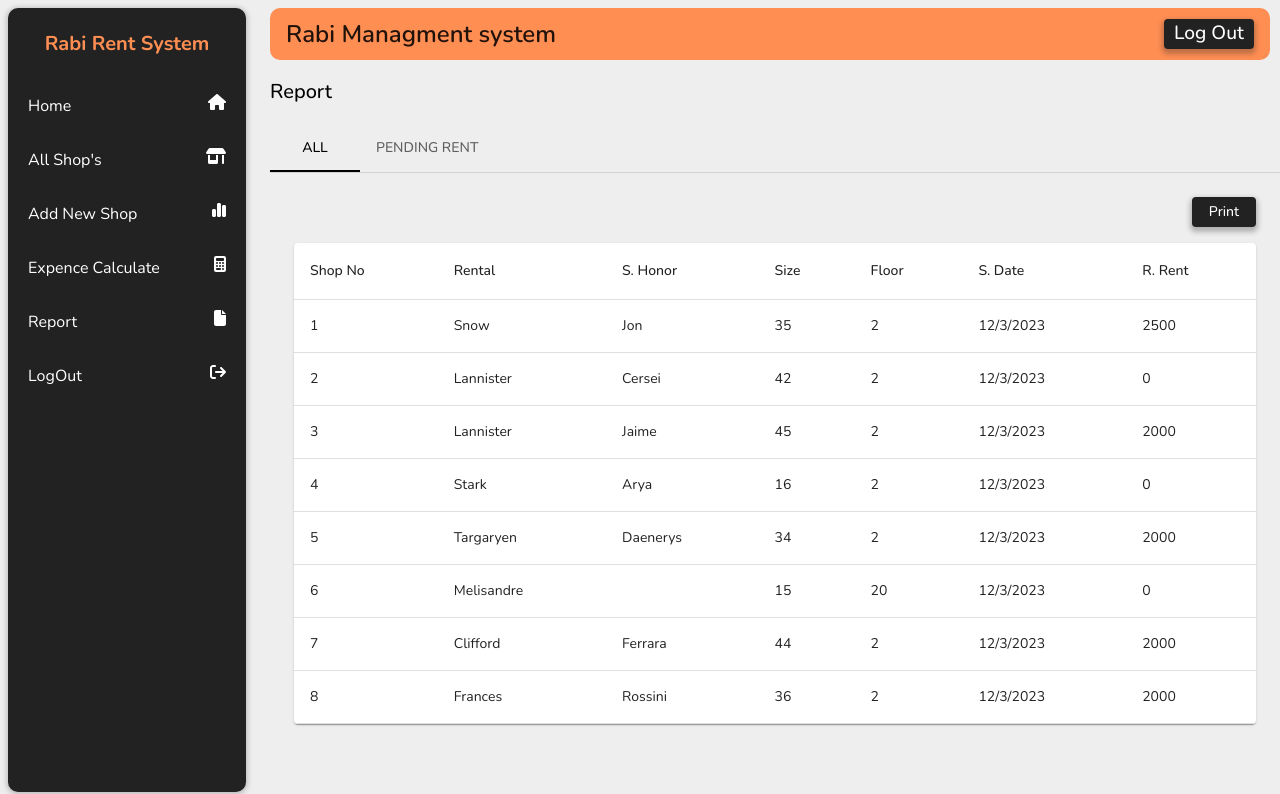
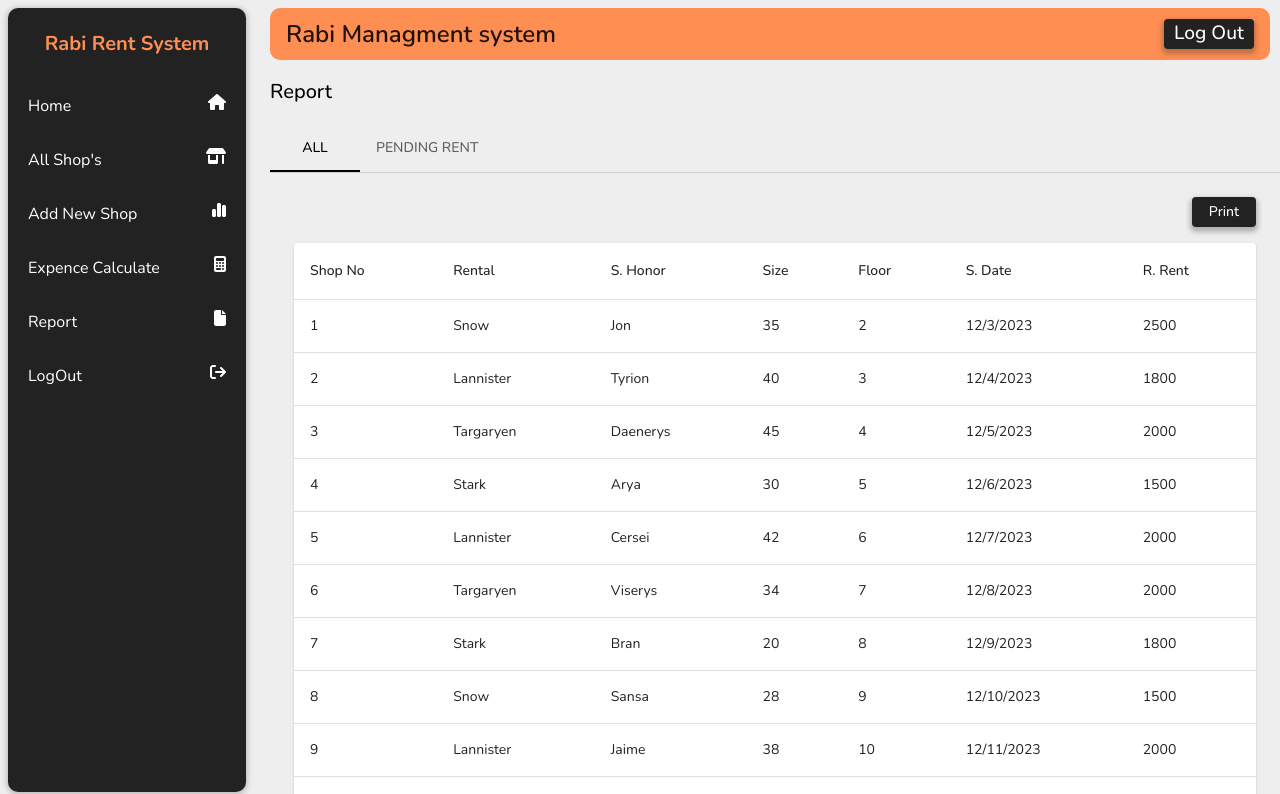
Before and after one commit to ProgrammingWithMudassar/Rabi_plaza_Managmenrt, a React (Vite) app: page /report in a window 1280 px wide. Shown: the top 794 px of the page. Built offline with nearby package versions, Linux system fonts and the light colour scheme.

Commit message:
update code

```diff
--- a/src/Data/DummyData.js
+++ b/src/Data/DummyData.js
@@ -65,12 +65,44 @@ export const HomeCardData = [
 ]
 
 export const  rows = [
-    { id: 1, Shop_No: 1, rental: 'Snow',      email:"abcd123@gmail.com",m_num:300,S_honor: 'Jon', size: 35, floor: 2, S_date: "12/3/2023", r_rent: 2500 },
-    { id: 2, Shop_No: 2, rental: 'Lannister', email:"abcd123@gmail.com",m_num:300,S_honor: 'Cersei', size: 42, floor: 2, S_date: "12/3/2023", r_rent: 0 },
-    { id: 3, Shop_No: 3, rental: 'Lannister', email:"abcd123@gmail.com",m_num:300,S_honor: 'Jaime', size: 45, floor: 2, S_date: "12/3/2023", r_rent: 2000 },
-    { id: 4, Shop_No: 4, rental: 'Stark',     email:"abcd123@gmail.com",m_num:310,S_honor: 'Arya', size: 16, floor: 2, S_date: "12/3/2023", r_rent: 0 },
-    { id: 5, Shop_No: 5, rental: 'Targaryen', email:"abcd123@gmail.com",m_num:312,S_honor: 'Daenerys', size: 34, floor: 2, S_date: "12/3/2023", r_rent: 2000 },
-    { id: 6, Shop_No: 6, rental: 'Melisandre',email:"abcd123@gmail.com",m_num:345,S_honor: null, size: 15, floor: 20, S_date: "12/3/2023", r_rent: 0 },
-    { id: 7, Shop_No: 7, rental: 'Clifford',  email:"abcd123@gmail.com",m_num:306,S_honor: 'Ferrara', size: 44, floor: 2, S_date: "12/3/2023", r_rent: 2000 },
-    { id: 8, Shop_No: 8, rental: 'Frances',   email:"abcd123@gmail.com",m_num:300,S_honor: 'Rossini', size: 36, floor: 2, S_date: "12/3/2023", r_rent: 2000 },
-  ];
+//     { id: 1, Shop_No: 1, rental: 'Snow',      email:"abcd123@gmail.com",m_num:300,S_honor: 'Jon', size: 35, floor: 2, S_date: "12/3/2023", r_rent: 2500 },
+//     { id: 2, Shop_No: 2, rental: 'Lannister', email:"abcd123@gmail.com",m_num:300,S_honor: 'Cersei', size: 42, floor: 2, S_date: "12/3/2023", r_rent: 0 },
+//     { id: 3, Shop_No: 3, rental: 'Lannister', email:"abcd123@gmail.com",m_num:300,S_honor: 'Jaime', size: 45, floor: 2, S_date: "12/3/2023", r_rent: 2000 },
+//     { id: 4, Shop_No: 4, rental: 'Stark',     email:"abcd123@gmail.com",m_num:310,S_honor: 'Arya', size: 16, floor: 2, S_date: "12/3/2023", r_rent: 0 },
+//     { id: 5, Shop_No: 5, rental: 'Targaryen', email:"abcd123@gmail.com",m_num:312,S_honor: 'Daenerys', size: 34, floor: 2, S_date: "12/3/2023", r_rent: 2000 },
+//     { id: 6, Shop_No: 6, rental: 'Melisandre',email:"abcd123@gmail.com",m_num:345,S_honor: null, size: 15, floor: 20, S_date: "12/3/2023", r_rent: 0 },
+//     { id: 7, Shop_No: 7, rental: 'Clifford',  email:"abcd123@gmail.com",m_num:306,S_honor: 'Ferrara', size: 44, floor: 2, S_date: "12/3/2023", r_rent: 2000 },
+//     { id: 8, Shop_No: 8, rental: 'Frances',   email:"abcd123@gmail.com",m_num:300,S_honor: 'Rossini', size: 36, floor: 2, S_date: "12/3/2023", r_rent: 2000 },
+  { id: 1, Shop_No: 1, rental: 'Snow', email: 'abcd123@gmail.com', m_num: 300, S_honor: 'Jon', size: 35, floor: 2, S_date: '12/3/2023', r_rent: 2500 },
+  { id: 2, Shop_No: 2, rental: 'Lannister', email: 'efgh456@gmail.com', m_num: 310, S_honor: 'Tyrion', size: 40, floor: 3, S_date: '12/4/2023', r_rent: 1800 },
+  { id: 3, Shop_No: 3, rental: 'Targaryen', email: 'ijkl789@gmail.com', m_num: 320, S_honor: 'Daenerys', size: 45, floor: 4, S_date: '12/5/2023', r_rent: 2000 },
+  { id: 4, Shop_No: 4, rental: 'Stark', email: 'mnopq123@gmail.com', m_num: 330, S_honor: 'Arya', size: 30, floor: 5, S_date: '12/6/2023', r_rent: 1500 },
+  { id: 5, Shop_No: 5, rental: 'Lannister', email: 'rstuv456@gmail.com', m_num: 340, S_honor: 'Cersei', size: 42, floor: 6, S_date: '12/7/2023', r_rent: 2000 },
+  { id: 6, Shop_No: 6, rental: 'Targaryen', email: 'wxyz789@gmail.com', m_num: 350, S_honor: 'Viserys', size: 34, floor: 7, S_date: '12/8/2023', r_rent: 2000 },
+  { id: 7, Shop_No: 7, rental: 'Stark', email: 'abcd123@gmail.com', m_num: 360, S_honor: 'Bran', size: 20, floor: 8, S_date: '12/9/2023', r_rent: 1800 },
+  { id: 8, Shop_No: 8, rental: 'Snow', email: 'efgh456@gmail.com', m_num: 370, S_honor: 'Sansa', size: 28, floor: 9, S_date: '12/10/2023', r_rent: 1500 },
+  { id: 9, Shop_No: 9, rental: 'Lannister', email: 'ijkl789@gmail.com', m_num: 380, S_honor: 'Jaime', size: 38, floor: 10, S_date: '12/11/2023', r_rent: 2000 },
+  { id: 10, Shop_No: 10, rental: 'Stark', email: 'mnopq123@gmail.com', m_num: 390, S_honor: 'Arya', size: 25, floor: 11, S_date: '12/12/2023', r_rent: 1500 },
+  { id: 11, Shop_No: 11, rental: 'Targaryen', email: 'rstuv456@gmail.com', m_num: 400, S_honor: 'Daenerys', size: 50, floor: 12, S_date: '12/13/2023', r_rent: 2500 },
+  { id: 12, Shop_No: 12, rental: 'Snow', email: 'wxyz789@gmail.com', m_num: 410, S_honor: 'Jon', size: 42, floor: 13, S_date: '12/14/2023', r_rent: 2000 },
+  { id: 13, Shop_No: 13, rental: 'Lannister', email: 'abcd123@gmail.com', m_num: 420, S_honor: 'Tyrion', size: 30, floor: 14, S_date: '12/15/2023', r_rent: 1500 },
+  { id: 14, Shop_No: 14, rental: 'Targaryen', email: 'efgh456@gmail.com', m_num: 430, S_honor: 'Viserys', size: 35, floor: 15, S_date: '12/16/2023', r_rent: 1800 },
+  { id: 15, Shop_No: 15, rental: 'Stark', email: 'ijkl789@gmail.com', m_num: 440, S_honor: 'Bran', size: 40, floor: 16, S_date: '12/17/2023', r_rent: 2000 },
+  { id: 16, Shop_No: 16, rental: 'Lannister', email: 'mnopq123@gmail.com', m_num: 450, S_honor: 'Cersei', size: 28, floor: 17, S_date: '12/18/2023', r_rent: 1500 },
+  { id: 17, Shop_No: 17, rental: 'Snow', email: 'rstuv456@gmail.com', m_num: 460, S_honor: 'Sansa', size: 38, floor: 18, S_date: '12/19/2023', r_rent: 2000 },
+  { id: 18, Shop_No: 18, rental: 'Targaryen', email: 'wxyz789@gmail.com', m_num: 470, S_honor: 'Daenerys', size: 45, floor: 19, S_date: '12/20/2023', r_rent: 2000 },
+  { id: 19, Shop_No: 19, rental: 'Stark', email: 'abcd123@gmail.com', m_num: 480, S_honor: 'Arya', size: 30, floor: 20, S_date: '12/21/2023', r_rent: 1500 },
+  { id: 20, Shop_No: 20, rental: 'Lannister', email: 'efgh456@gmail.com', m_num: 490, S_honor: 'Jaime', size: 42, floor: 21, S_date: '12/22/2023', r_rent: 2000 },
+  { id: 21, Shop_No: 21, rental: 'Targaryen', email: 'ijkl789@gmail.com', m_num: 500, S_honor: 'Viserys', size: 34, floor: 22, S_date: '12/23/2023', r_rent: 2000 },
+  { id: 22, Shop_No: 22, rental: 'Stark', email: 'mnopq123@gmail.com', m_num: 510, S_honor: 'Bran', size: 20, floor: 23, S_date: '12/24/2023', r_rent: 1800 },
+  { id: 23, Shop_No: 23, rental: 'Snow', email: 'rstuv456@gmail.com', m_num: 520, S_honor: 'Sansa', size: 28, floor: 24, S_date: '12/25/2023', r_rent: 1500 },
+  { id: 24, Shop_No: 24, rental: 'Lannister', email: 'wxyz789@gmail.com', m_num: 530, S_honor: 'Tyrion', size: 38, floor: 25, S_date: '12/26/2023', r_rent: 2000 },
+  { id: 25, Shop_No: 25, rental: 'Targaryen', email: 'abcd123@gmail.com', m_num: 540, S_honor: 'Daenerys', size: 25, floor: 26, S_date: '12/27/2023', r_rent: 1500 },
+  { id: 26, Shop_No: 26, rental: 'Stark', email: 'efgh456@gmail.com', m_num: 550, S_honor: 'Arya', size: 50, floor: 27, S_date: '12/28/2023', r_rent: 2500 },
+  { id: 27, Shop_No: 27, rental: 'Lannister', email: 'ijkl789@gmail.com', m_num: 560, S_honor: 'Cersei', size: 42, floor: 28, S_date: '12/29/2023', r_rent: 2000 },
+  { id: 28, Shop_No: 28, rental: 'Targaryen', email: 'mnopq123@gmail.com', m_num: 570, S_honor: 'Jaime', size: 30, floor: 29, S_date: '12/30/2023', r_rent: 1500 },
+  { id: 29, Shop_No: 29, rental: 'Stark', email: 'rstuv456@gmail.com', m_num: 580, S_honor: 'Bran', size: 35, floor: 30, S_date: '12/31/2023', r_rent: 1800 },
+  { id: 30, Shop_No: 30, rental: 'Snow', email: 'wxyz789@gmail.com', m_num: 590, S_honor: 'Sansa', size: 40, floor: 31, S_date: '1/1/2024', r_rent: 2000 },
+  { id: 31, Shop_No: 31, rental: 'Lannister', email: 'abcd123@gmail.com', m_num: 600, S_honor: 'Tyrion', size: 28, floor: 32, S_date: '1/2/2024', r_rent: 1500 },
+  { id: 32, Shop_No: 32, rental: 'Targaryen', email: 'efgh456@gmail.com', m_num: 610, S_honor: 'Daenerys', size: 38, floor: 33, S_date: '1/3/2024', r_rent: 2000 },
+];
--- a/src/Pages/Report/Report.jsx
+++ b/src/Pages/Report/Report.jsx
@@ -105,7 +105,6 @@ const LabTabs = () => {
               </Table>
             </TableContainer>
 
-
           </TabPanel>
         </TabContext>
       </Box>
```
